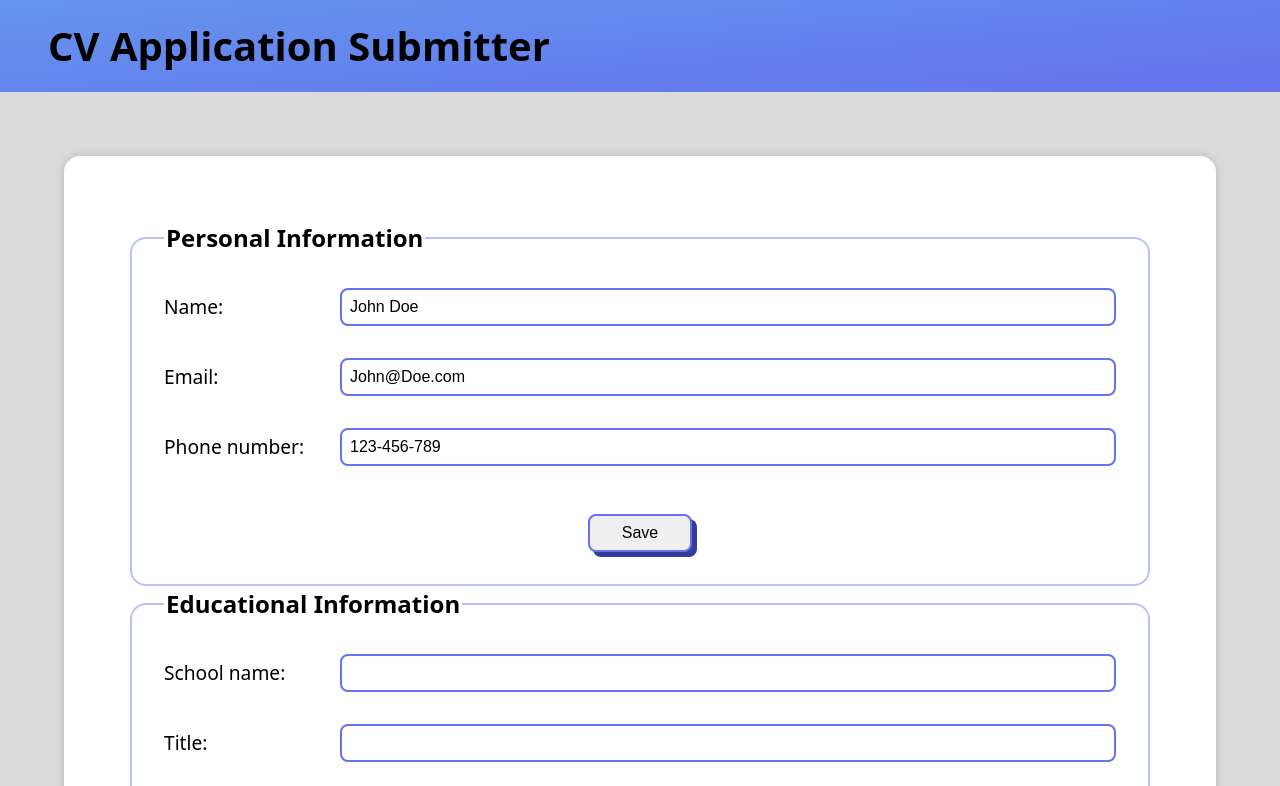
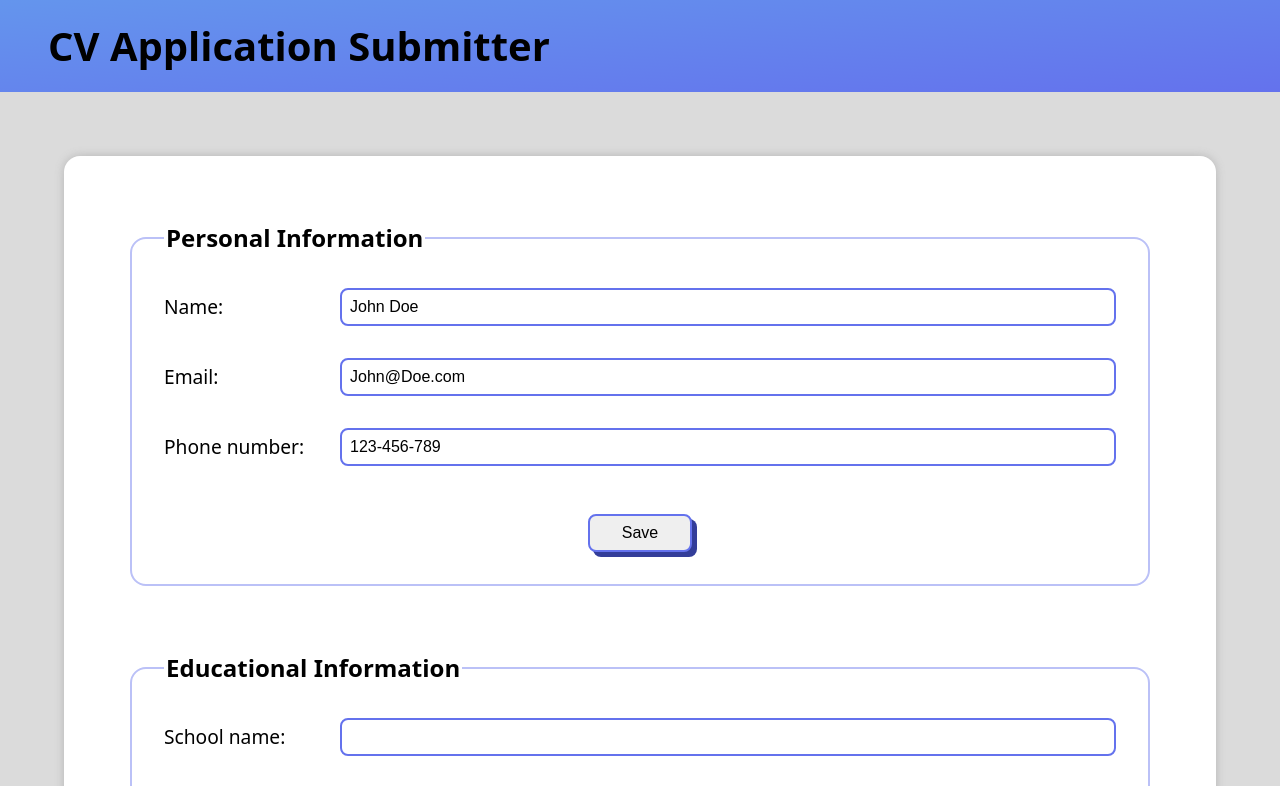
Before and after one commit to leandroesposito/top-cv-application, a React (Vite) app: page / in a window 1280 px wide. Shown: the top 786 px of the page. Built offline with nearby package versions, Linux system fonts and the light colour scheme.

Commit message:
Add sections separation

```diff
--- a/src/styles/MainContainer.css
+++ b/src/styles/MainContainer.css
@@ -7,4 +7,7 @@ main {
   justify-self: center;
   border-radius: 1rem;
   box-shadow: 0 0 10px rgb(182, 182, 182);
+
+  display: grid;
+  gap: 4rem;
 }
```
